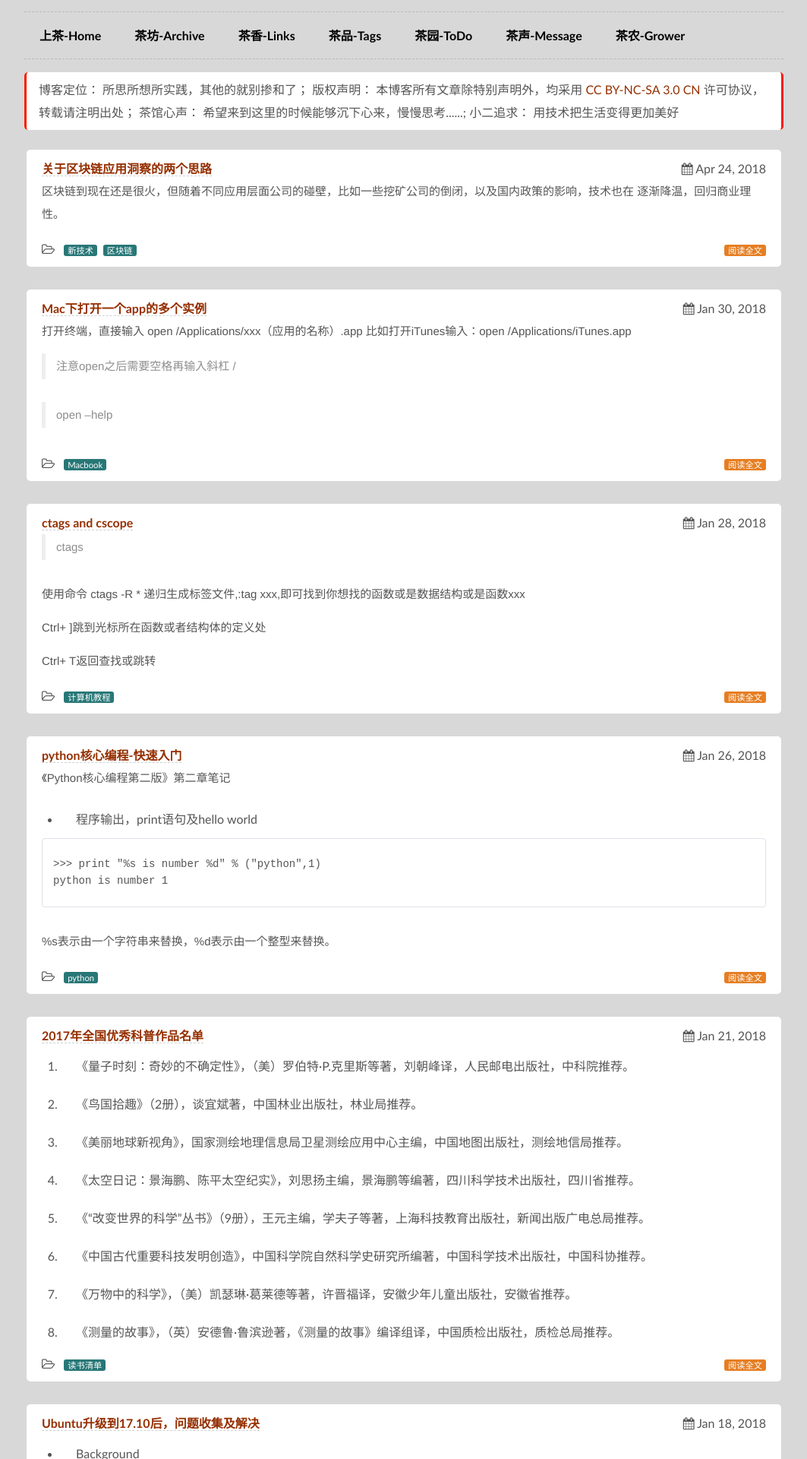
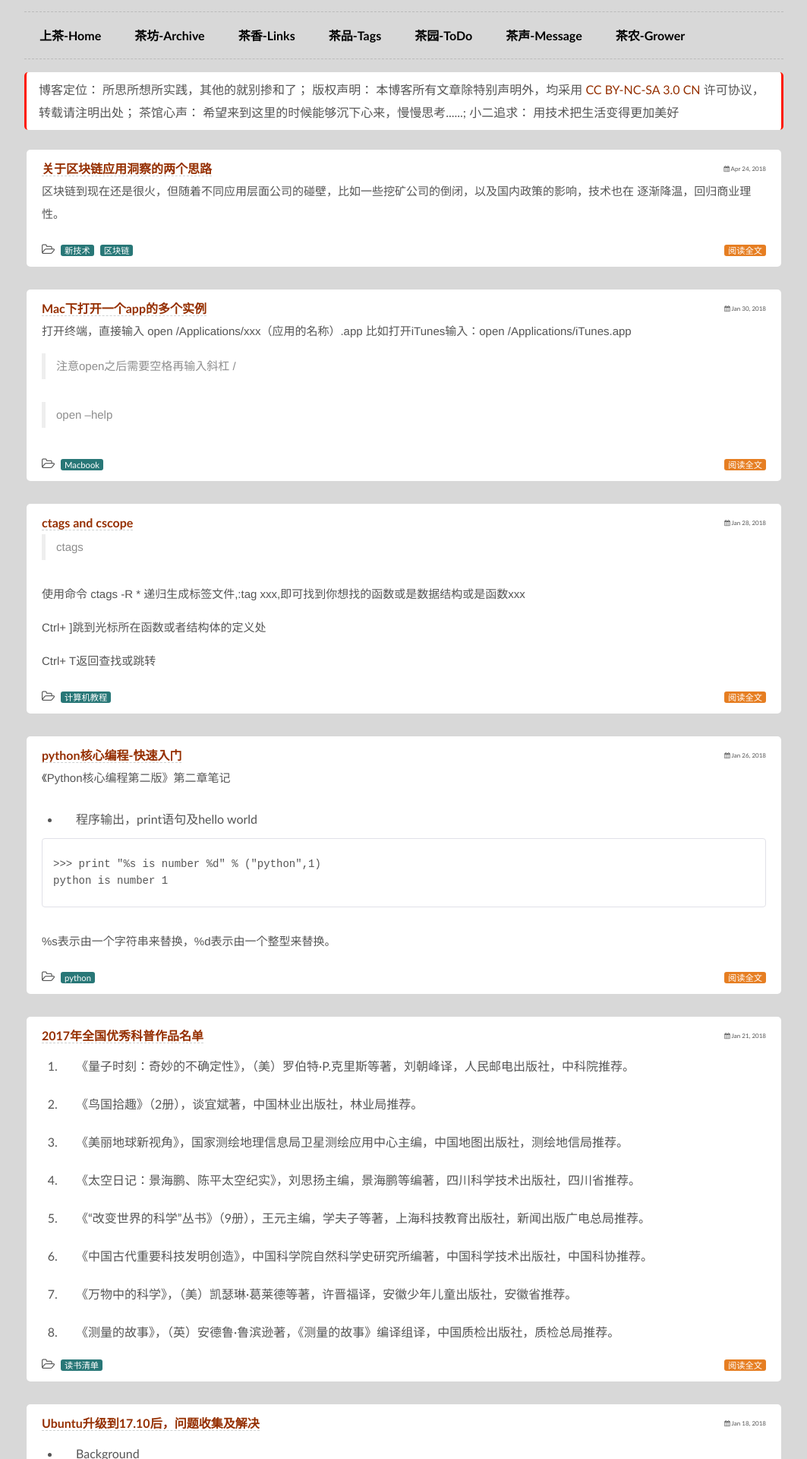
Before and after one commit to fk1091889767/tanwubin.github.io, a Jekyll site: the page built from index.html, in a window 1280 px wide. Shown: the top 1920 px of the page at 76% size, without its empty margins (108-1171 px from the left). Built offline with Jekyll 4.4.1, drawn with Linux system fonts in a browser that asks for light colours.

Commit message:
tag标签间距调整&postdate字体大小设置

```diff
--- a/_includes/themes/effector-wide/index.html
+++ b/_includes/themes/effector-wide/index.html
@@ -3,11 +3,11 @@
 <ul class="postsList">
 
 {% for post in site.posts limit:10%}
-<li><span><i class="fa fa-calendar" aria-hidden="true"></i>&nbsp;{{ post.date | date: "%b %d, %Y" }}</span>
+<li><span class="postdate"><i class="fa fa-calendar" aria-hidden="true"></i>&nbsp;{{ post.date | date: "%b %d, %Y" }}</span>
     <a href="{{ post.url }}" class="posttitle"><b>{{ post.title }}</b></a>
     {{ post.excerpt }}
     <br>
-    <span class="tags"><i class="fa fa-folder-open-o" aria-hidden="true"></i>&nbsp;
+    <span class="tags"><i class="fa fa-folder-open-o" aria-hidden="true"></i>
     {% for tag in post.tags %}
     <a class="labeltag label-important" href="/tag/#{{ tag }}">{{ tag }}</a>
     {% endfor %}
--- a/assets/css/effector-wide.css
+++ b/assets/css/effector-wide.css
@@ -483,3 +483,7 @@ span.label.label-important:hover {
     list-style: none;
     border-radius: 5px;
 }
+
+.postdate {
+    font-size: 8px;
+}
```
